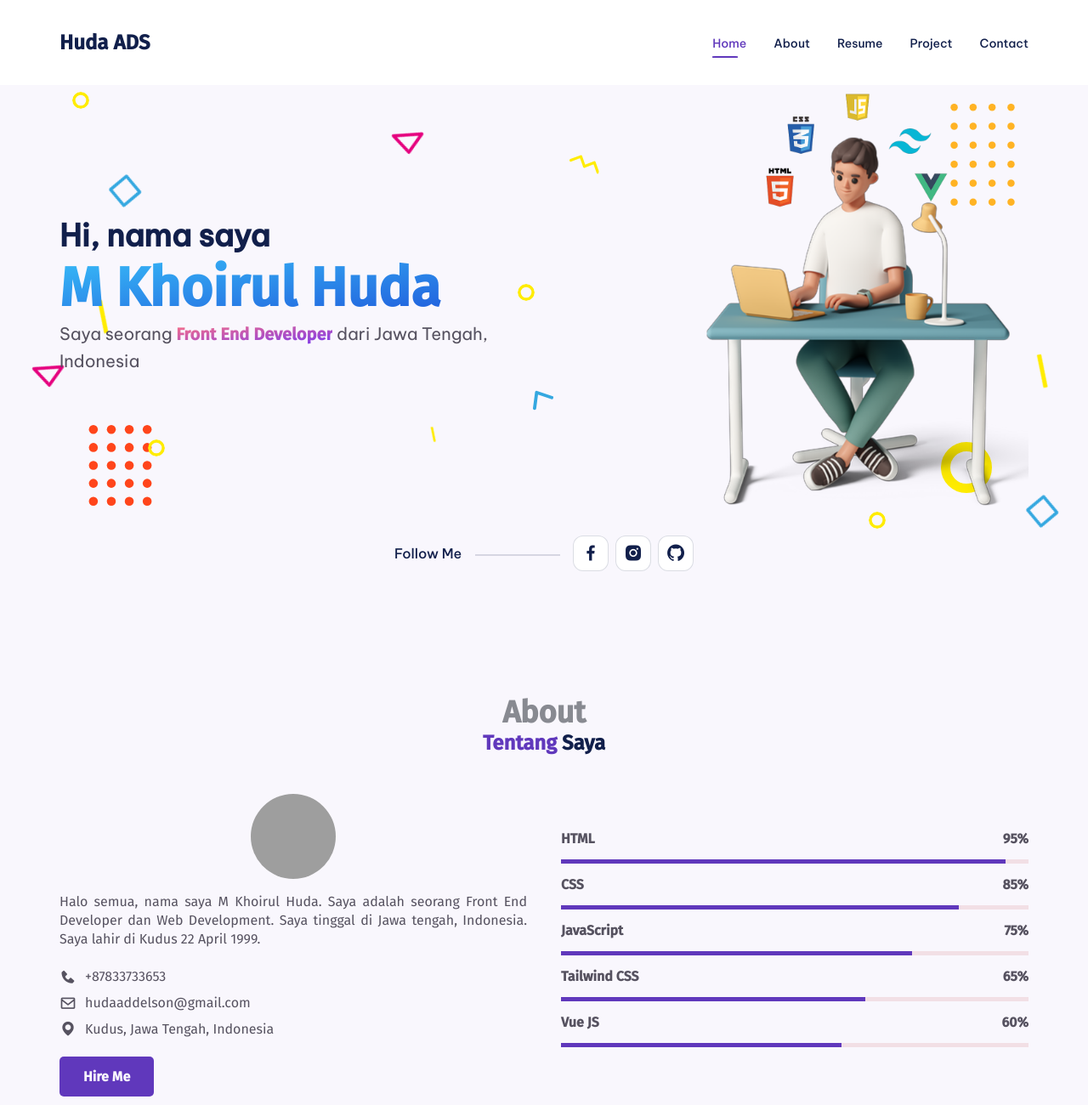
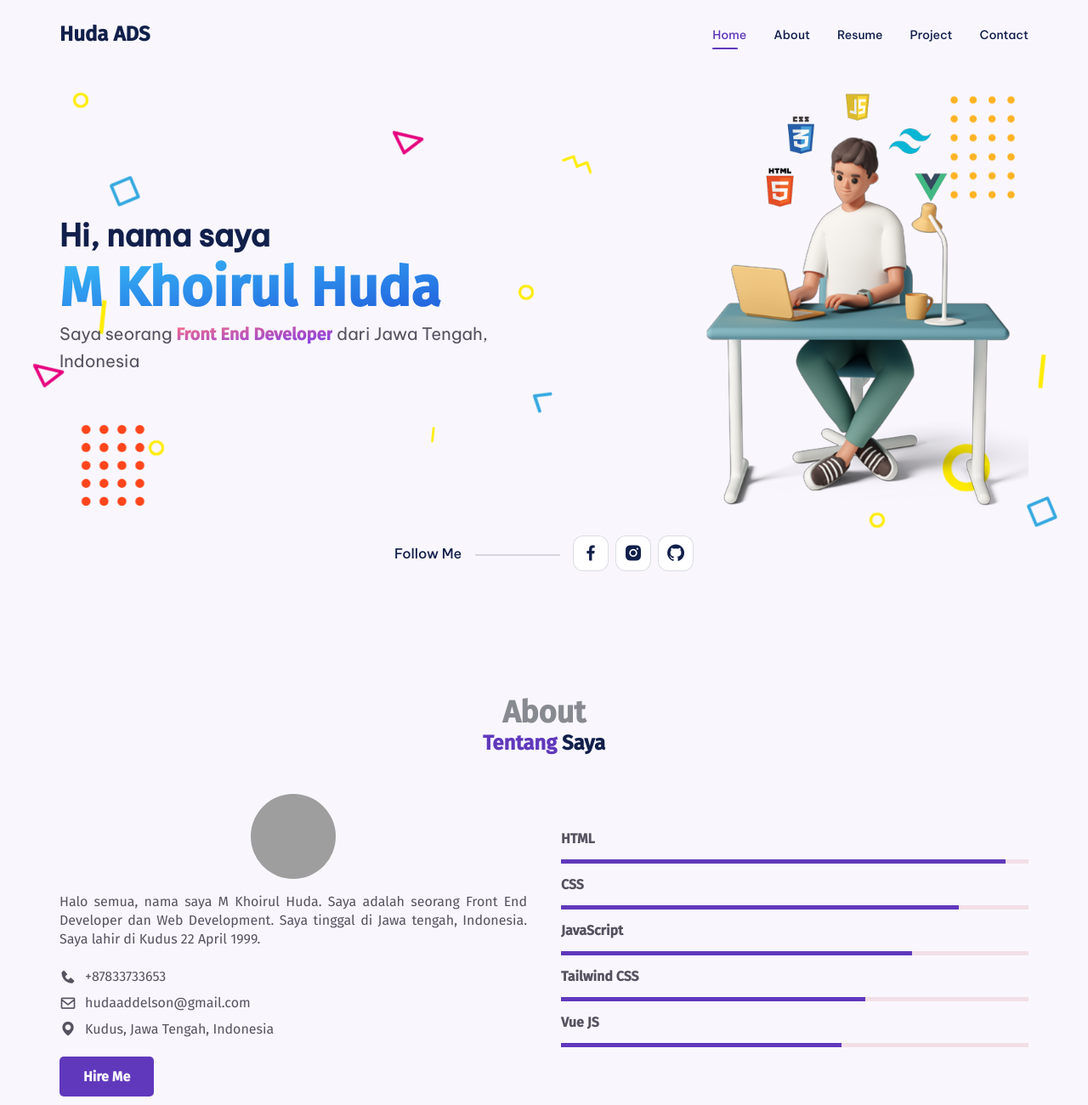
Before and after one commit to huda-addelson/portfolio, a plain HTML site: page index.html in a window 1280 px wide. Shown: the top 1300 px of the page at 85% size. Drawn offline with nearby package versions, Linux system fonts and the light colour scheme; grey boxes are pictures that could not be loaded.

Commit message:
update navbar

```diff
--- a/assets/css/style.css
+++ b/assets/css/style.css
@@ -131,13 +131,23 @@ img {
     position: fixed;
     top: 0;
     left: 0;
-    background-color: var(--container-color);
     width: 100%;
     z-index: var(--z-fixed);
+    transition: .4s;
+    /* line-height: 120px;
+    height: 120px; */
+}
+
+.header.scrolled {
+    background-color: var(--bg-color-transparant);
+    box-shadow: 0 5px 20px 0.1px rgba(0, 0, 0, 0.1);
+    backdrop-filter: blur(15px);
+    /* line-height: 80px;
+    height: 80px; */
 }
 
 .nav {
-    height: calc(var(--header-height) + 1.25rem);
+    height: var(--header-height);
     display: flex;
     justify-content: space-between;
     align-items: center;
@@ -1094,10 +1104,6 @@ img {
     overflow-x: auto;
 }
 
-.filter-project::-webkit-scrollbar {
-    /* height: 10px;
-    width: 100%; */
-}
 
 .filter-item {
     display: flex;
--- a/assets/js/main.js
+++ b/assets/js/main.js
@@ -20,7 +20,15 @@
 //         })
 //     }
 // })
+/* =============== HEADER STICKY =============== */
+const header = document.getElementById("header");
 
+function stickyNavbar() {
+    header.classList.toggle("scrolled", window.pageYOffset > 0);
+}
+
+stickyNavbar();
+window.addEventListener("scroll", stickyNavbar);
 
 /* =============== TAMPIL-MENU =============== */
 const navMenu = document.getElementById("nav-menu"),
--- a/index.html
+++ b/index.html
@@ -146,27 +146,27 @@
                 </div>
                 <div class="about-right" id="skils">
                     <div class="skils-wrapper">
-                        <h4>HTML <span style="float:right;">95%</span></h4>
+                        <h4>HTML </span></h4>
                         <div class="skilbar html" data-percent="95%">
                         </div>
                     </div>
                     <div class="skils-wrapper">
-                        <h4>CSS <span style="float:right;">85%</span></h4>
+                        <h4>CSS </span></h4>
                         <div class="skilbar css" data-percent="85%">
                         </div>
                     </div>
                     <div class="skils-wrapper">
-                        <h4>JavaScript <span style="float:right;">75%</span></h4>
+                        <h4>JavaScript </span></h4>
                         <div class="skilbar javascript" data-percent="85%">
                         </div>
                     </div>
                     <div class="skils-wrapper">
-                        <h4>Tailwind CSS <span style="float:right;">65%</span></h4>
+                        <h4>Tailwind CSS </span></h4>
                         <div class="skilbar tailwind" data-percent="85%">
                         </div>
                     </div>
                     <div class="skils-wrapper">
-                        <h4>Vue JS <span style="float:right;">60%</span></h4>
+                        <h4>Vue JS </span></h4>
                         <div class="skilbar vue-js" data-percent="85%">
 
                         </div>
```
